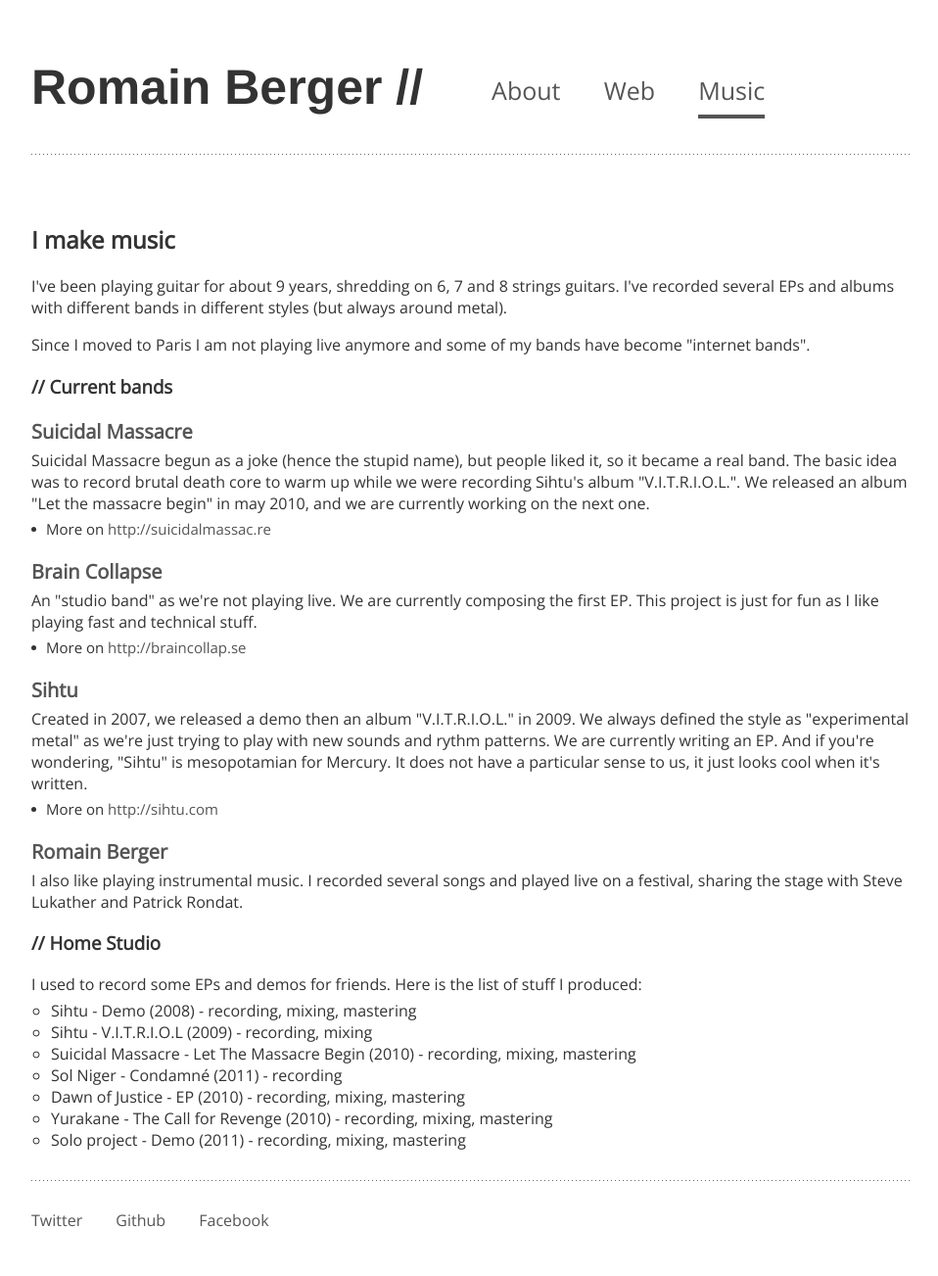
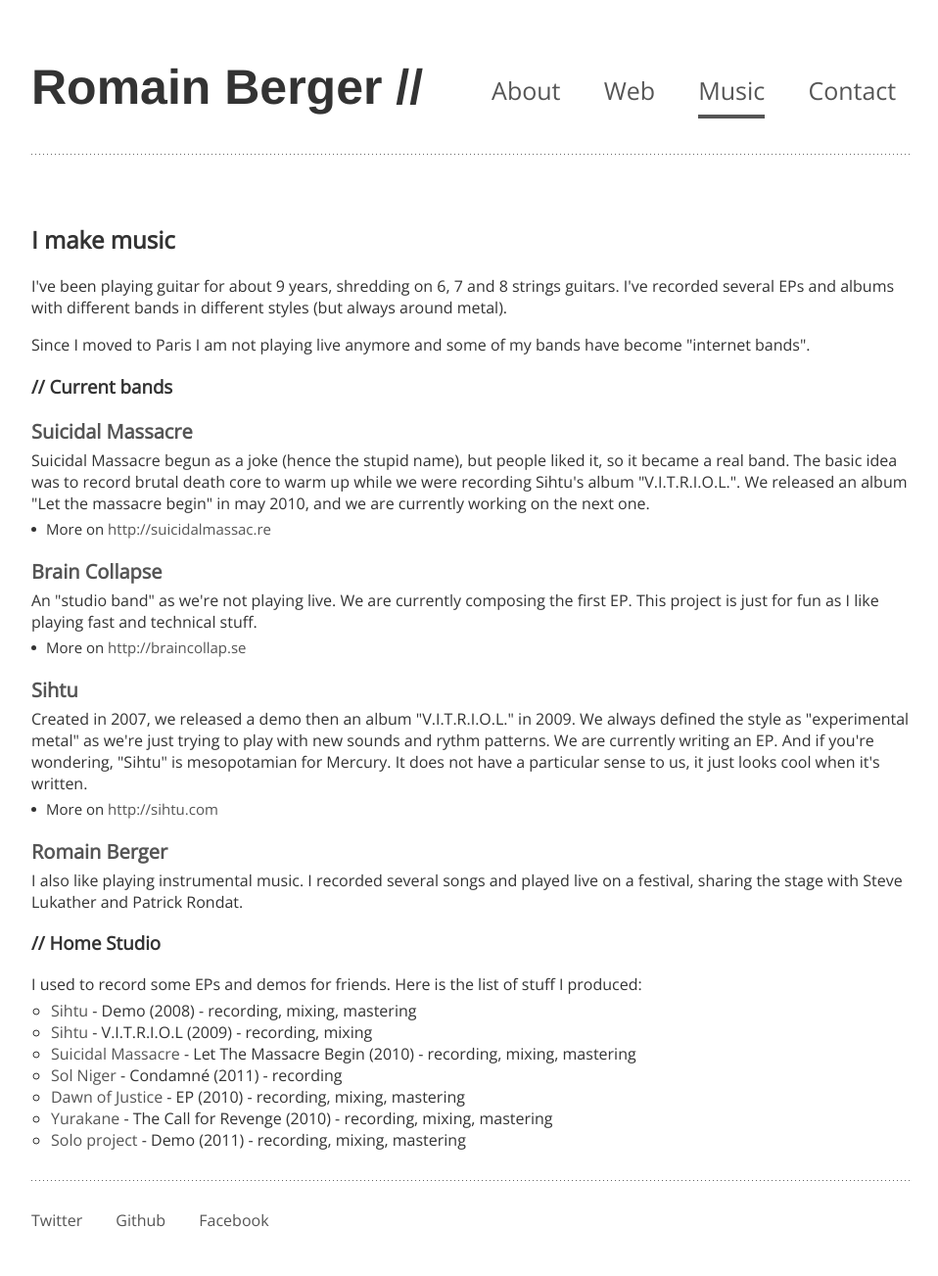
Before and after one commit to romainberger/romainberger.com, a Flask app: page /music in a window 1280 px wide. Shown: the whole page at 98% size, without its empty margins (158-1116 px from the left). Run offline with Flask 2, Linux system fonts and the light colour scheme; some libraries are stand-ins or nearby versions.

Commit message:
More content, contact page and other stuffs

```diff
--- a/app/static/css/_variables.scss
+++ b/app/static/css/_variables.scss
@@ -1,4 +1,6 @@
+// Declare variables and stuffs here
 
 $baseColor: #333;
 $linkColor: #555;
 $lightGrey: #aaa;
+$highlight: #931b1b;
--- a/app/static/css/base.scss
+++ b/app/static/css/base.scss
@@ -95,6 +95,10 @@ a:hover {
 		margin-right: 40px;
 		font-size: 25px;
 		line-height: 2.6;
+
+		&:last-child {
+			margin-right: 0;
+		}
 
 		&:hover {
 			border-bottom: 4px solid lighten($lightGrey, 20%);
--- a/app/templates/base.html
+++ b/app/templates/base.html
@@ -9,7 +9,7 @@
     <title>{% block title %}Romain Berger{% endblock %}</title>
     <meta name="description" content="Romain Berger">
     <meta name="viewport" content="width=device-width, initial-scale=1, maximum-scale=1">
-    <link href='http://fonts.googleapis.com/css?family=Open+Sans' rel='stylesheet' type='text/css'>
+    <link rel="stylesheet" href="http://fonts.googleapis.com/css?family=Open+Sans">
     <link rel="stylesheet" href="{{ static('css/main.css') }}">
 
     <!--
@@ -27,6 +27,7 @@
                     <li {% if page is defined and page == 'about' %}class="current"{% endif %}><a href="/about" title="About">About</a></li>
                     <li {% if page is defined and page == 'web' %}class="current"{% endif %}><a href="/web" title="Web">Web</a></li>
                     <li {% if page is defined and page == 'music' %}class="current"{% endif %}><a href="/music" title="Music">Music</a></li>
+                    <li {% if page is defined and page == 'contact' %}class="current"{% endif %}><a href="/contact" title="Contact">Contact</a></li>
                 </ul>
                 <div class="cb"></div>
             </div>
--- a/app/templates/index.html
+++ b/app/templates/index.html
@@ -4,7 +4,4 @@
 <h2>Hi, I am Romain Berger</h2>
 <p>I am a web developer at <a href="http://bbsconcept.com" title="BBS Concept">BBS Concept</a> / <a href="http://stickaz.com" title="Stickaz">Stickaz</a></p>
 <p>I also <a href="/music">play guitar in metal bands</a></p>
-<div>
-    <h1>sup</h1>
-</div>
 {% endblock %}
--- a/app/templates/music.html
+++ b/app/templates/music.html
@@ -27,13 +27,13 @@
 	<h3>// Home Studio</h3>
 	<p>I used to record some EPs and demos for friends. Here is the list of stuff I produced:</p>
 	<ul class="record-list">
-		<li>Sihtu - Demo (2008) - recording, mixing, mastering</li>
-		<li>Sihtu - V.I.T.R.I.O.L (2009) - recording, mixing</li>
-		<li>Suicidal Massacre - Let The Massacre Begin (2010) - recording, mixing, mastering</li>
-		<li>Sol Niger - Condamn&eacute; (2011) - recording</li>
-		<li>Dawn of Justice - EP (2010) - recording, mixing, mastering</li>
-		<li>Yurakane - The Call for Revenge (2010) - recording, mixing, mastering</li>
-		<li>Solo project - Demo (2011) - recording, mixing, mastering</li>
+		<li><a href="http://sihtu.com" title="Sihtu" target="_blank">Sihtu</a> - Demo (2008) - recording, mixing, mastering</li>
+		<li><a href="http://sihtu.com" title="Sihtu" target="_blank">Sihtu</a> - V.I.T.R.I.O.L (2009) - recording, mixing</li>
+		<li><a href="http://suicidalmassac.re" title="Suicidal Massacre" target="_blank">Suicidal Massacre</a> - Let The Massacre Begin (2010) - recording, mixing, mastering</li>
+		<li><a href="http://www.facebook.com/pages/SOL-NIGER/104451166295" title="Sol Niger" target="_blank">Sol Niger</a> - Condamn&eacute; (2011) - recording</li>
+		<li><a href="http://www.facebook.com/pages/Dawn-Of-Justice/59577241197" title="Dawn Of Justice" target="_blank">Dawn of Justice</a> - EP (2010) - recording, mixing, mastering</li>
+		<li><a href="http://www.facebook.com/pages/Yurakane/147746171972215" title="Yurakane" target="_blank">Yurakane</a> - The Call for Revenge (2010) - recording, mixing, mastering</li>
+		<li><a href="https://www.facebook.com/romainbergerband" title="Romain Berger" target="_blank">Solo project</a> - Demo (2011) - recording, mixing, mastering</li>
 	</ul>
 </div>
 {% endblock %}
--- a/app/views.py
+++ b/app/views.py
@@ -20,3 +20,7 @@ def music():
 @app.route('/lab')
 def lab():
 	return render_template('lab.html', page = 'lab')
+
+@app.route('/contact')
+def contact():
+	return render_template('contact.html', page = 'contact')
```
Also changed, not shown: app/static/css/main.css (+1 -1 lines), app/templates/about.html (+7 -3 lines), app/templates/contact.html (added, +9 -0 lines).
